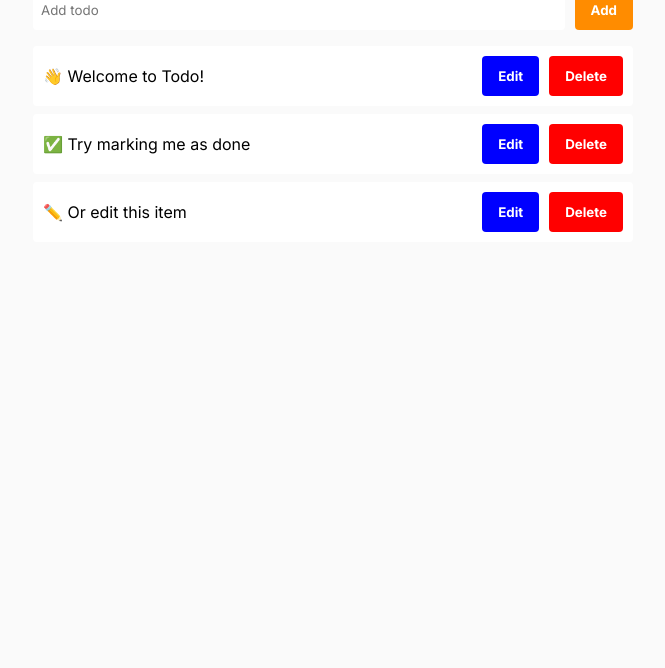
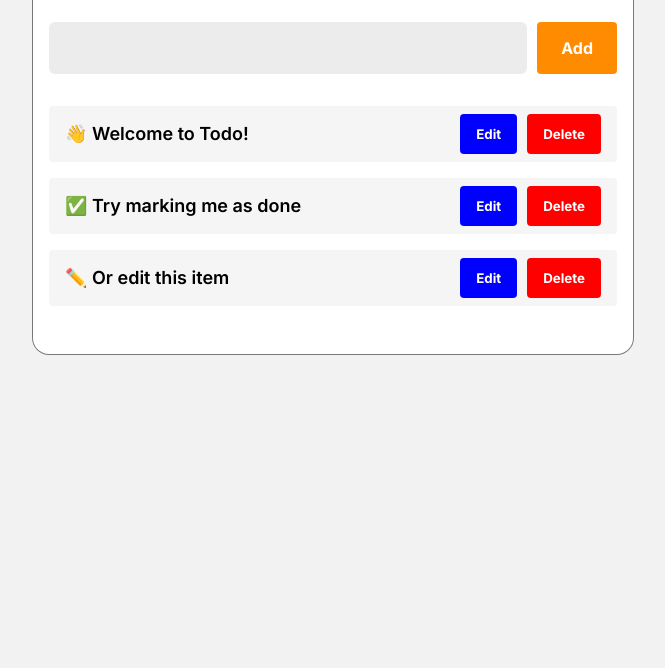
Before and after one commit to chachaa10/todo-vanilla, a website built with Vite: page index.html in a window 1280 px wide. Shown: the part 132-800 px from the top of the page, without its empty margins (307-972 px from the left). Built offline with nearby package versions, Linux system fonts and the light colour scheme.

Commit message:
style: add interaction

```diff
--- a/css/style.css
+++ b/css/style.css
@@ -1,4 +1,8 @@
 @import url("https://fonts.googleapis.com/css2?family=Inter:ital,opsz,wght@0,14..32,100..900;1,14..32,100..900&display=swap");
+
+:root {
+    --gray-clr: 245, 245, 245;
+}
 
 .inter {
     font-style: normal;
@@ -8,12 +12,22 @@
 }
 
 body {
+    max-width: 600px;
     margin-inline: auto;
-    background-color: hsl(0, 0%, 98%);
     padding: 2rem;
-    max-width: 600px;
+    background-color: hsl(0, 0%, 95%);
     font-family: "Inter", system-ui, -apple-system, BlinkMacSystemFont, "Segoe UI", Roboto, Oxygen, Ubuntu, Cantarell,
         "Open Sans", "Helvetica Neue", sans-serif;
+}
+
+main {
+    display: flex;
+    flex-direction: column;
+    padding: 1rem;
+    gap: 1rem;
+    border-radius: 1rem;
+    background-color: white;
+    box-shadow: 0 0 0 1px rgba(0, 0, 0, 0.5);
 }
 
 form {
@@ -21,14 +35,13 @@ form {
     gap: 10px;
 }
 
-input {
+.todo-input {
     flex: 1;
-    padding: 8px;
+    padding: 1rem;
+    border-radius: 6px;
+    background-color: rgb(236, 236, 236);
+    font-size: 1rem;
     font-family: inherit;
-}
-
-.todo-input {
-    background-color: rgb(255, 255, 255);
 }
 
 button {
@@ -43,14 +56,21 @@ ul {
 
 li {
     display: flex;
+    align-items: center;
     justify-content: space-between;
-    align-items: center;
-    gap: 10px;
+    margin-bottom: 1rem;
+    padding: 0.5rem 1rem;
+
+    border-radius: 6px;
+    background-color: rgb(var(--gray-clr));
+    font-weight: 600;
+    font-size: 1.125rem;
     cursor: pointer;
-    margin-bottom: 8px;
-    border-radius: 4px;
-    background: #fff;
-    padding: 10px;
+    transition: all 0.5s ease;
+
+    &:hover {
+        background-color: rgb(210, 210, 210);
+    }
 
     & span {
         overflow-wrap: anywhere;
@@ -58,11 +78,18 @@ li {
 }
 
 span.done {
-    color: gray;
+    color: rgb(49, 49, 49);
     text-decoration: line-through;
 }
+
 button[type="submit"] {
+    padding: 0.5rem 1.5rem;
     background-color: darkorange;
+    font-size: 1rem;
+
+    &:hover {
+        background-color: rgb(212, 106, 0);
+    }
 }
 
 input,
@@ -72,24 +99,38 @@ li {
     border-radius: 4px;
     font-family: inherit;
 }
+
 button {
-    cursor: pointer;
+    padding: 12px 16px;
     border: none;
-    padding: 12px 16px;
     color: white;
     font-weight: bold;
+    cursor: pointer;
+    transition: all 0.5s ease;
 
     &.delete-button {
         background-color: red;
+
+        &:hover {
+            background-color: rgb(163, 0, 0);
+        }
     }
 
     &.edit-button {
         background-color: blue;
+
+        &:hover {
+            background-color: rgb(1, 1, 126);
+        }
     }
 }
 
 .save-button {
     background-color: rgb(0, 194, 0);
+
+    &:hover {
+        background-color: rgb(0, 163, 0);
+    }
 }
 
 .buttons {
--- a/index.html
+++ b/index.html
@@ -11,12 +11,7 @@
         <main>
             <h1>Todo List</h1>
             <form id="todo-form">
-                <input
-                    class="todo-input"
-                    id="todo-input"
-                    type="text"
-                    aria-label="Add todo input"
-                    placeholder="Add todo" />
+                <input class="todo-input" id="todo-input" type="text" aria-label="Add todo input" />
                 <button type="submit" aria-label="Add todo button">Add</button>
             </form>
             <ul id="todo-list"></ul>
```
